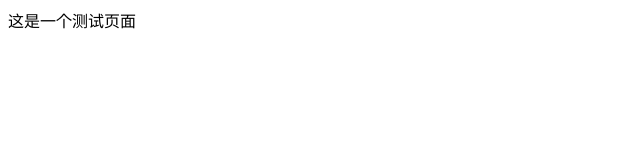
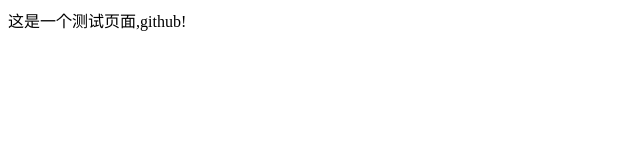
Before and after one commit to babyisun/JSFunction, a plain HTML site: page index.html in a window 1280 px wide. Shown: the full height of the page, 0-640 px from the left. Drawn offline with Linux system fonts and the light colour scheme; files whose address does not match are found by name.

Commit message:
JSFunction

```diff
--- a/index.html
+++ b/index.html
@@ -7,7 +7,7 @@
     <script src="script/jsfunction.js"></script>
 </head>
 <body>
-    这是一个测试页面
+    这是一个测试页面,github!
     <script>
         $(function () {
 
```
